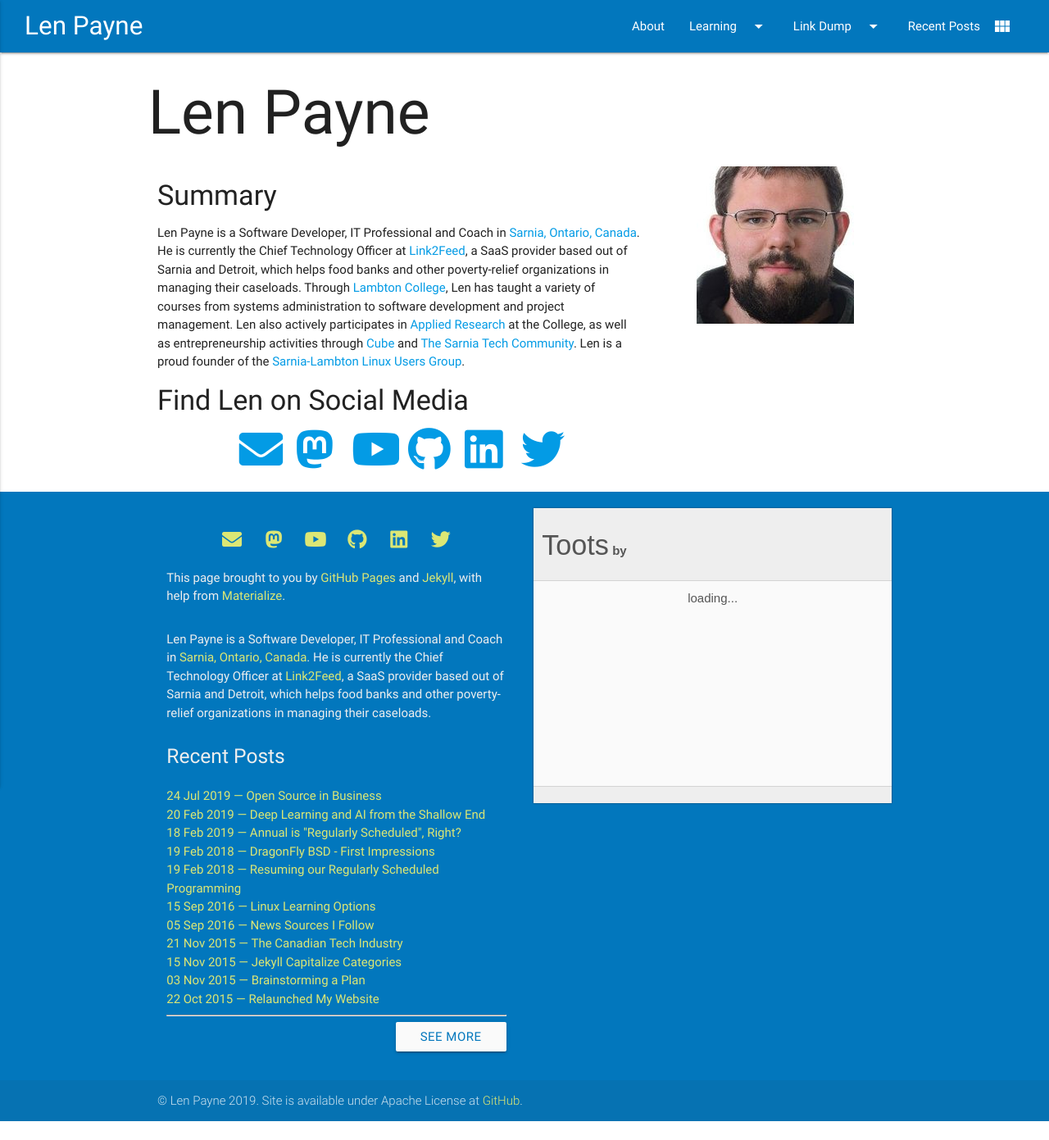
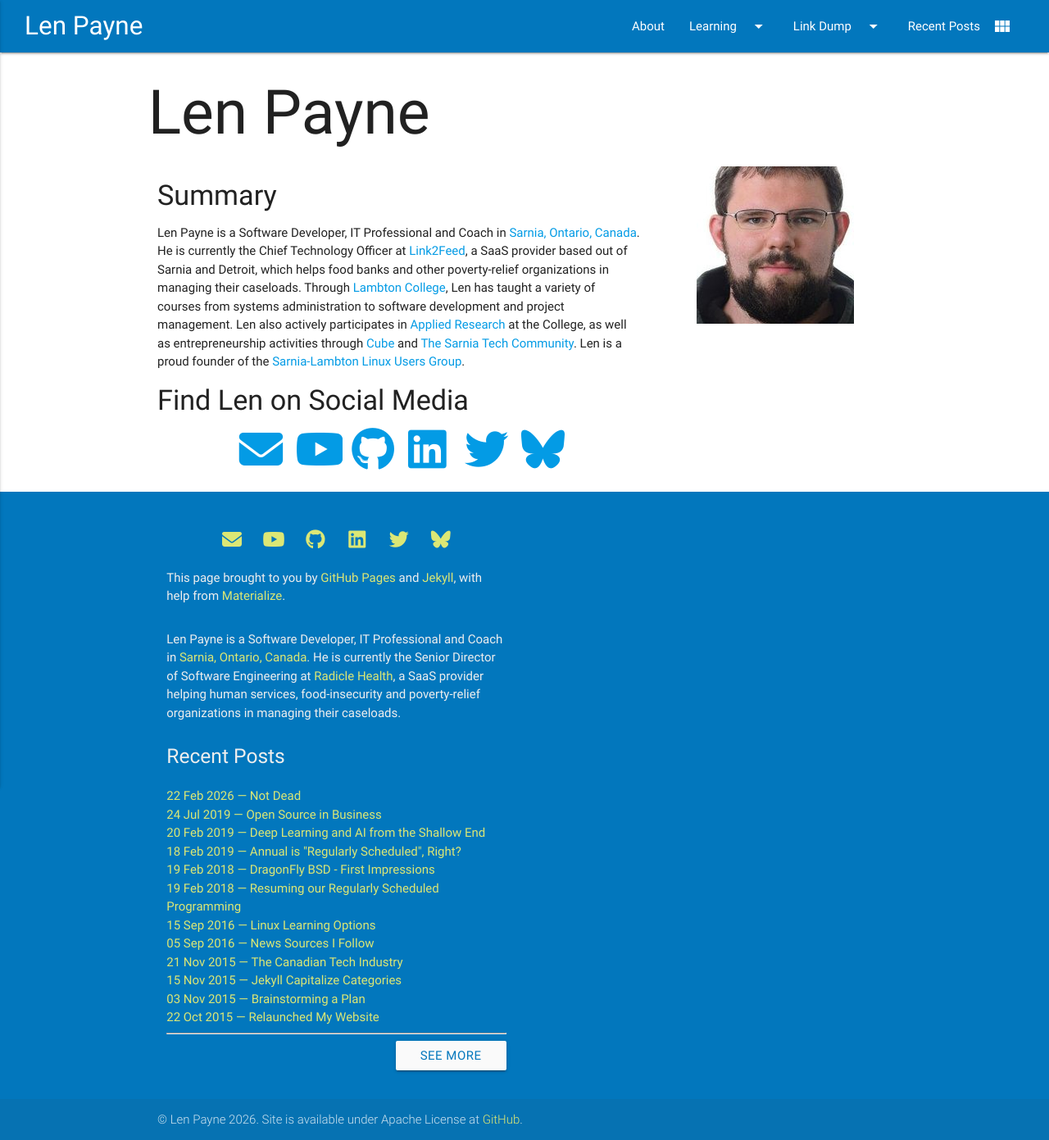
Before and after one commit to LenPayne/LenPayne.github.io, a Jekyll site: the page built from about.html, in a window 1280 px wide. Shown: the whole page at 82% size. Built offline with Jekyll 4.4.1, drawn with Linux system fonts in a browser that asks for light colours; nearby versions of some CDN libraries; before the commit the page ends 1368 px from its top, so only the background shows below that.

Commit message:
Updates to About and Socials

```diff
--- a/Gemfile
+++ b/Gemfile
@@ -1,2 +1,5 @@
 source 'https://rubygems.org'
+
+ruby '2.7.8'
+
 gem 'github-pages'
--- a/_includes/footer.html
+++ b/_includes/footer.html
@@ -4,17 +4,17 @@
       <div class="col l6 s12 grey-text text-lighten-3">
         <h2 class="container center-align" id="social-icons">
           <a href="mailto:info@lenpayne.ca" class="col s4 l2 lime-text text-lighten-2 waves-effect"
-          target="_blank"><i class="fa fa-envelope"></i></a>
-          <a href="https://cybre.space/LenPayne" class="col s4 l2 lime-text text-lighten-2 waves-effect"
-          target="_blank"><i class="fab fa-mastodon"></i></a>
+          target="_blank"><i class="fa-solid fa-envelope"></i></a>
           <a href="https://www.youtube.com/c/LenPayne" class="col s4 l2 lime-text text-lighten-2 waves-effect"
-          target="_blank"><i class="fab fa-youtube"></i></a>
+          target="_blank"><i class="fa-brands fa-youtube"></i></a>
           <a href="https://www.github.com/LenPayne" class="col s4 l2 lime-text text-lighten-2 waves-effect"
-          target="_blank"><i class="fab fa-github"></i></a>
+          target="_blank"><i class="fa-brands fa-github"></i></a>
           <a href="http://www.linkedin.com/pub/len-payne/25/856/884" class="col s4 l2 lime-text text-lighten-2 waves-effect"
-          target="_blank"><i class="fab fa-linkedin"></i></a>
+          target="_blank"><i class="fa-brands fa-linkedin"></i></a>
           <a href="https://www.twitter.com/LenPayne" class="col s4 l2 lime-text text-lighten-2 waves-effect"
-          target="_blank"><i class="fab fa-twitter"></i></a>
+          target="_blank"><i class="fa-brands fa-twitter"></i></a>
+          <a href="https://bsky.app/profile/lenpayne.ca" class="col s4 l2 lime-text text-lighten-2 waves-effect"
+          target="_blank"><i class="fa-brands fa-bluesky"></i></a>
         </h2>
         <p class="col s12">This page brought to you by
           <a class="lime-text text-lighten-2" href="https://pages.github.com/"
@@ -24,8 +24,8 @@
           target="_blank">Materialize</a>.</p>
         <p class="col s12">Len Payne is a Software Developer, IT Professional and Coach in
           <a class="lime-text text-lighten-2" href="https://www.google.ca/maps/place/Sarnia,+ON/@42.9751836,-82.4851026,11z/data=!3m1!4b1!4m2!3m1!1s0x882581560e55ef5d:0xcf23ed2868f6f05e" target="_blank">Sarnia, Ontario, Canada</a>.
-          He is currently the Chief Technology Officer at <a class="lime-text text-lighten-2" href="http://link2feed.com">Link2Feed</a>,
-          a SaaS provider based out of Sarnia and Detroit, which helps food banks and other
+          He is currently the Senior Director of Software Engineering at <a class="lime-text text-lighten-2" href="https://radicle-health.com/">Radicle Health</a>,
+          a SaaS provider helping human services, food-insecurity and
           poverty-relief organizations in managing their caseloads.</p>
           <h5 class="col s12 grey-text text-lighten-3">Recent Posts</h5>
           <ul class="col s12">
@@ -39,14 +39,12 @@
           </ul>
       </div>
       <div class="col l6 s12">
-	<div id="myTimeline" class="mastodon-timeline mastodon-timeline-light"></div>
-
       </div>
     </div>
   </div>
   <div class="footer-copyright">
     <div class="container">
-      &copy; Len Payne 2019. Site is available under Apache License at
+      &copy; Len Payne {{ site.time | date: '%Y' }}. Site is available under Apache License at
       <a class="lime-text text-lighten-2" href="http://github.com/LenPayne/LenPayne.github.io" target="_blank">GitHub</a>.
     </div>
   </div>
--- a/_includes/head.html
+++ b/_includes/head.html
@@ -1,6 +1,5 @@
 <meta name="viewport" content="width=device-width, initial-scale=1.0">
 <link rel="stylesheet" href="https://cdnjs.cloudflare.com/ajax/libs/materialize/0.100.2/css/materialize.min.css">
-<link rel="stylesheet" href="https://use.fontawesome.com/releases/v5.7.2/css/all.css" integrity="sha384-fnmOCqbTlWIlj8LyTjo7mOUStjsKC4pOpQbqyi7RrhN7udi9RwhKkMHpvLbHG9Sr" crossorigin="anonymous">
 <link rel="stylesheet" href="/github.css">
 <link href="https://fonts.googleapis.com/icon?family=Material+Icons" rel="stylesheet">
 <link href="/style.css" rel="stylesheet">
@@ -23,3 +22,4 @@
 <meta name="msapplication-TileColor" content="#ffffff">
 <meta name="msapplication-TileImage" content="/ms-icon-144x144.png">
 <meta name="theme-color" content="#ffffff">
+<script src="https://kit.fontawesome.com/bddebd9e2c.js" crossorigin="anonymous"></script>
--- a/about.html
+++ b/about.html
@@ -22,17 +22,17 @@
 <h4>Find Len on Social Media</h4>
 <h2 class="container center-align">
   <a href="mailto:info@lenpayne.ca" class="col s4 l2 text-lighten-2 waves-effect"
-  target="_blank"><i class="fa fa-envelope"></i></a>
-  <a href="https://cybre.space/LenPayne" class="col s4 l2 text-lighten-2 waves-effect"
-  target="_blank"><i class="fab fa-mastodon"></i></a>
+  target="_blank"><i class="fa-solid fa-envelope"></i></a>
   <a href="https://www.youtube.com/c/LenPayne" class="col s4 l2 text-lighten-2 waves-effect"
-  target="_blank"><i class="fab fa-youtube"></i></a>
+  target="_blank"><i class="fa-brands fa-youtube"></i></a>
   <a href="https://www.github.com/LenPayne" class="col s4 l2 text-lighten-2 waves-effect"
-  target="_blank"><i class="fab fa-github"></i></a>
+  target="_blank"><i class="fa-brands fa-github"></i></a>
   <a href="http://www.linkedin.com/pub/len-payne/25/856/884" class="col s4 l2 text-lighten-2 waves-effect"
-  target="_blank"><i class="fab fa-linkedin"></i></a>
+  target="_blank"><i class="fa-brands fa-linkedin"></i></a>
   <a href="http://www.twitter.com/LenPayne" class="col s4 l2 text-lighten-2 waves-effect"
-  target="_blank"><i class="fab fa-twitter"></i></a>
+  target="_blank"><i class="fa-brands fa-twitter"></i></a>
+  <a href="https://bsky.app/profile/lenpayne.ca" class="col s4 l2 text-lighten-2 waves-effect"
+  target="_blank"><i class="fa-brands fa-bluesky"></i></a>
 </h2>
 </div>
 <div class="col s4 center-align">
```
Also changed, not shown: _posts/2026-02-22-Not-Dead.md (added, +11 -0 lines), Gemfile.lock.
